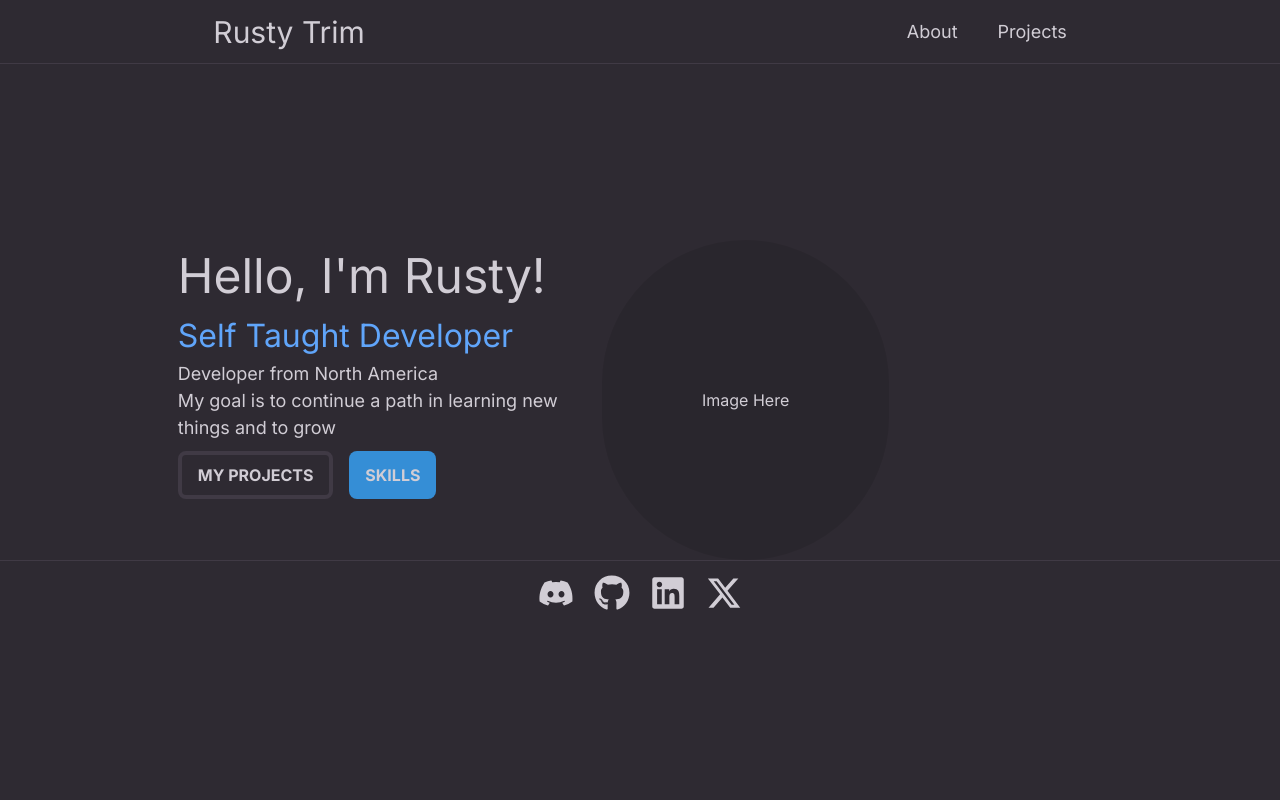
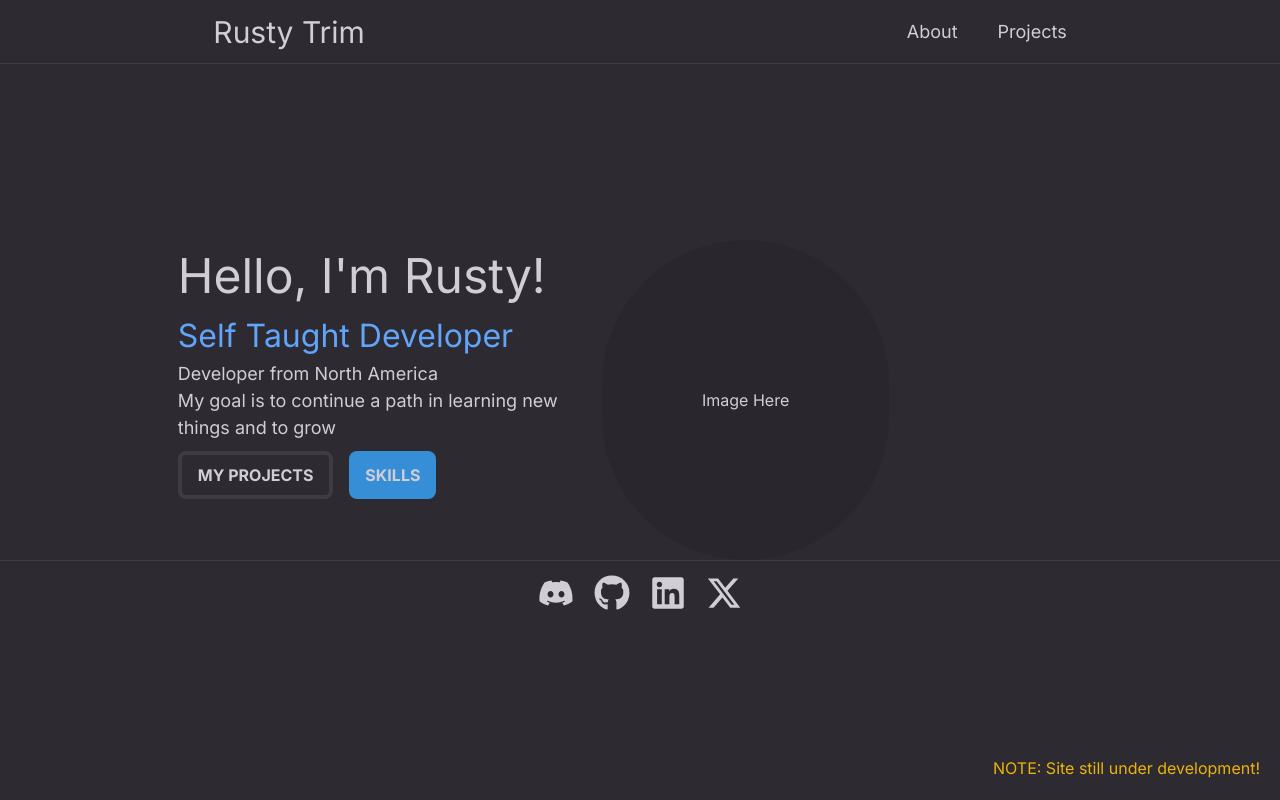
Before and after one commit to rustytrim/portfolio, a Next.js app: page / in a window 1280 px wide. Built offline with nearby package versions, Linux system fonts and the light colour scheme.

Commit message:
feat: add note on bottom right of screen for now

```diff
--- a/src/app/layout.tsx
+++ b/src/app/layout.tsx
@@ -21,6 +21,7 @@ export default function RootLayout({
     <html lang="en">
       <body className={inter.className}>
         <Navbar />
+        <span className="fixed bottom-5 right-5 text-yellow-500">NOTE: Site still under development!</span>
         {children}
         <Footer />
       </body>
```
